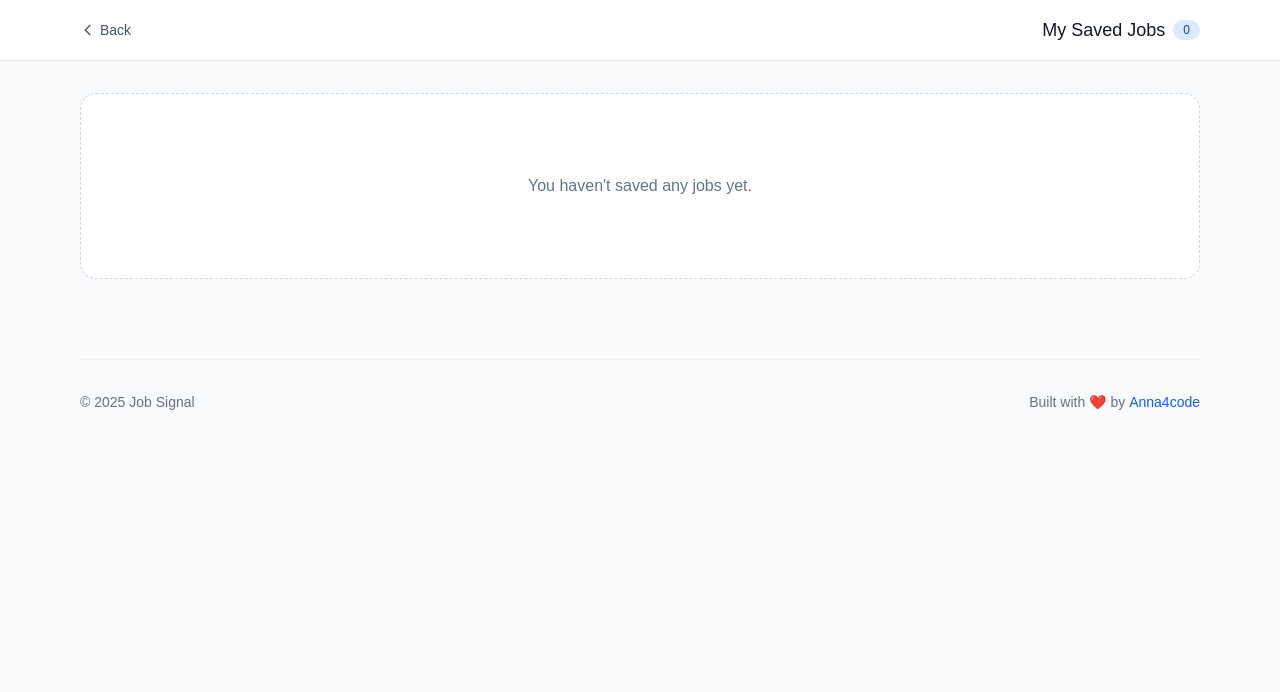
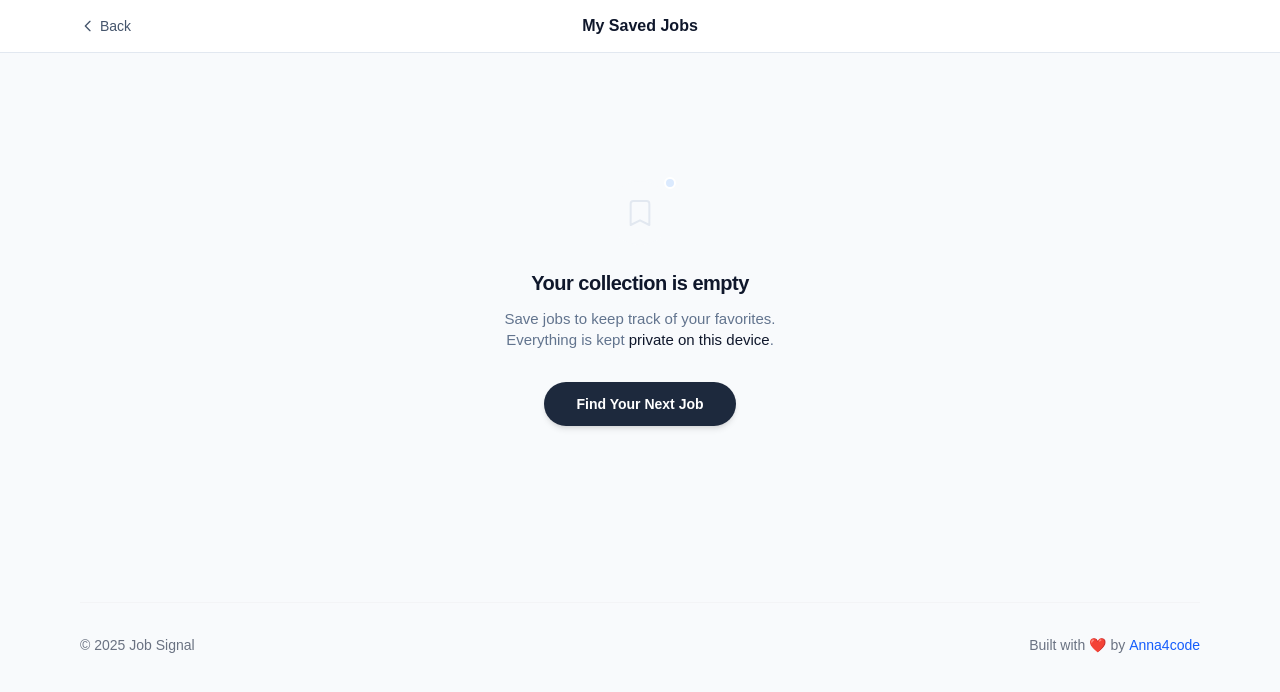
Before and after one commit to anna4dev/job-signal, a Next.js app: page /bookmarks in a window 1280 px wide. Shown: the top 692 px of the page. Built offline with nearby package versions, Linux system fonts and the light colour scheme.

Commit message:
add clear all; add privacy statement

```diff
--- a/app/bookmarks/BookmarksContent.tsx
+++ b/app/bookmarks/BookmarksContent.tsx
@@ -9,7 +9,7 @@ import Pagination from "@/components/Pagination";
 import Footer from "@/components/Footer";
 
 export default function BookmarksContent() {
-  const { bookmarks } = useBookmarks();
+  const { bookmarks, clearAll } = useBookmarks();
   const searchParams = useSearchParams();
   const router = useRouter();
   const [jobs, setJobs] = useState<JobWithBookmark[]>([]);
@@ -18,6 +18,7 @@ export default function BookmarksContent() {
   const pageSize = 10;
 
   const [loading, setLoading] = useState(true);
+  const [showConfirm, setShowConfirm] = useState(false);
 
   useEffect(() => {
     async function loadData() {
@@ -60,6 +61,16 @@ export default function BookmarksContent() {
     }
   }, [bookmarks]);
 
+  const handleClearClick = () => {
+    if (bookmarks.length === 0) return;
+    setShowConfirm(true);
+  };
+
+  const confirmClear = () => {
+    clearAll(); // remove all bookmarks
+    setShowConfirm(false);
+  };
+
   return (
     <div className="min-h-screen bg-slate-50">
       <header className="bg-white border-b border-slate-200 py-4 sticky top-0 z-20">
@@ -83,16 +94,99 @@ export default function BookmarksContent() {
             </svg>
             Back
           </button>
-          <div className="flex items-center gap-2">
-            <span className="text-lg text-slate-900">My Saved Jobs</span>
-            <span className="inline-flex items-center justify-center px-2.5 py-0.5 rounded-full text-xs font-medium bg-blue-100 text-blue-800">
-              {bookmarks.length}
+          <div className="flex items-center gap-2 absolute left-1/2 -translate-x-1/2">
+            <span className="text-base font-semibold text-slate-900">
+              My Saved Jobs
             </span>
+            {bookmarks.length > 0 && (
+              <span className="inline-flex items-center justify-center px-2 py-0.5 rounded-full text-[10px] font-bold bg-blue-100 text-blue-700 min-w-5">
+                {bookmarks.length}
+              </span>
+            )}
           </div>
+          {bookmarks.length > 0 && (
+            <button
+              onClick={handleClearClick}
+              disabled={bookmarks.length === 0}
+              className="group flex items-center gap-1.5 text-sm font-medium cursor-pointer transition-colors"
+            >
+              <svg
+                className={`w-4 h-4 ${bookmarks.length > 0 ? "text-slate-400 group-hover:text-rose-600" : "text-slate-200"}`}
+                fill="none"
+                stroke="currentColor"
+                viewBox="0 0 24 24"
+              >
+                <path
+                  strokeLinecap="round"
+                  strokeLinejoin="round"
+                  strokeWidth="2"
+                  d="M19 7l-.867 12.142A2 2 0 0116.138 21H7.862a2 2 0 01-1.995-1.858L5 7m5 4v6m4-6v6m1-10V4a1 1 0 00-1-1h-4a1 1 0 00-1 1v3M4 7h16"
+                />
+              </svg>
+              <span
+                className={
+                  bookmarks.length > 0
+                    ? "text-slate-500 group-hover:text-rose-600"
+                    : "text-slate-300"
+                }
+              >
+                Clear All
+              </span>
+            </button>
+          )}
         </div>
       </header>
 
+      {showConfirm && (
+        <div className="fixed inset-0 z-100 flex items-center justify-center p-4 bg-slate-900/40 backdrop-blur-sm">
+          <div className="bg-white rounded-xl shadow-xl max-w-sm w-full p-6 animate-in fade-in zoom-in duration-200">
+            <h3 className="text-lg font-bold text-slate-900">
+              Clear all bookmarks?
+            </h3>
+            <p className="mt-2 text-sm text-slate-500 leading-relaxed">
+              This will remove all saved jobs from your browser&apos;s local
+              storage. This action cannot be undone.
+            </p>
+            <div className="mt-6 flex gap-3">
+              <button
+                onClick={() => setShowConfirm(false)}
+                className="flex-1 px-4 py-2 text-sm font-medium text-slate-700 bg-slate-100 rounded-lg hover:bg-slate-200 transition-colors"
+              >
+                Cancel
+              </button>
+              <button
+                onClick={confirmClear}
+                className="flex-1 px-4 py-2 text-sm font-medium text-white bg-rose-600 rounded-lg hover:bg-rose-700 transition-colors"
+              >
+                Confirm Clear
+              </button>
+            </div>
+          </div>
+        </div>
+      )}
+
       <main className="max-w-6xl mx-auto px-4 py-8">
+        {jobs.length > 0 && (
+          <div className="mb-6 flex items-center justify-center gap-2 text-slate-400">
+            <svg
+              className="w-4 h-4"
+              fill="none"
+              stroke="currentColor"
+              viewBox="0 0 24 24"
+            >
+              <path
+                strokeLinecap="round"
+                strokeLinejoin="round"
+                strokeWidth="2"
+                d="M12 15v2m-6 4h12a2 2 0 002-2v-6a2 2 0 00-2-2H6a2 2 0 00-2 2v6a2 2 0 002 2zm10-10V7a4 4 0 00-8 0v4h8z"
+              />
+            </svg>
+            <p className="text-[11px] tracking-wide uppercase font-medium">
+              Device-only storage • Private browsing
+            </p>
+          </div>
+        )}
+
         {loading ? (
           <div className="animate-pulse space-y-4">
             {[1, 2, 3].map((i) => (
@@ -106,10 +200,44 @@ export default function BookmarksContent() {
             ))}
           </div>
         ) : (
-          <div className="text-center py-20 bg-white rounded-2xl border border-dashed border-slate-300">
-            <p className="text-slate-500">
-              You haven&apos;t saved any jobs yet.
+          <div className="flex flex-col items-center justify-center py-24 px-4">
+            {/* empty container */}
+            <div className="mb-6 relative">
+              <div className="w-16 h-16 bg-slate-50 rounded-full flex items-center justify-center">
+                <svg
+                  className="w-8 h-8 text-slate-200"
+                  fill="none"
+                  stroke="currentColor"
+                  viewBox="0 0 24 24"
+                >
+                  <path
+                    strokeLinecap="round"
+                    strokeLinejoin="round"
+                    strokeWidth="1.5"
+                    d="M5 5a2 2 0 012-2h10a2 2 0 012 2v16l-7-3.5L5 21V5z"
+                  />
+                </svg>
+              </div>
+              <div className="absolute -top-1 -right-1 w-3 h-3 bg-blue-100 rounded-full border-2 border-white"></div>
+            </div>
+
+            <h3 className="text-xl font-bold text-slate-900 tracking-tight">
+              Your collection is empty
+            </h3>
+            <p className="mt-3 text-slate-500 max-w-70 text-center text-[15px] leading-snug">
+              Save jobs to keep track of your favorites. Everything is kept{" "}
+              <span className="text-slate-900 font-medium">
+                private on this device
+              </span>
+              .
             </p>
+
+            <button
+              onClick={() => router.push("/")}
+              className="mt-8 px-8 py-3 bg-slate-800 text-white text-sm font-semibold rounded-full cursor-pointer hover:bg-slate-700 transition-all shadow-md active:scale-95"
+            >
+              Find Your Next Job
+            </button>
           </div>
         )}
         {totalPages > 1 && (
--- a/hooks/useBookmarks.ts
+++ b/hooks/useBookmarks.ts
@@ -69,5 +69,10 @@ export function useBookmarks() {
     window.dispatchEvent(new Event("bookmark-change"));
   };
 
-  return { bookmarks, toggleBookmark };
+  const clearAll = () => {
+    localStorage.removeItem(STORAGE_KEY);
+    window.dispatchEvent(new Event("bookmark-change"));
+  };
+
+  return { bookmarks, toggleBookmark, clearAll };
 }
--- a/package.json
+++ b/package.json
@@ -1,6 +1,6 @@
 {
   "name": "job-signal",
-  "version": "0.1.0",
+  "version": "1.1.1",
   "private": true,
   "scripts": {
     "dev": "next dev",
```
